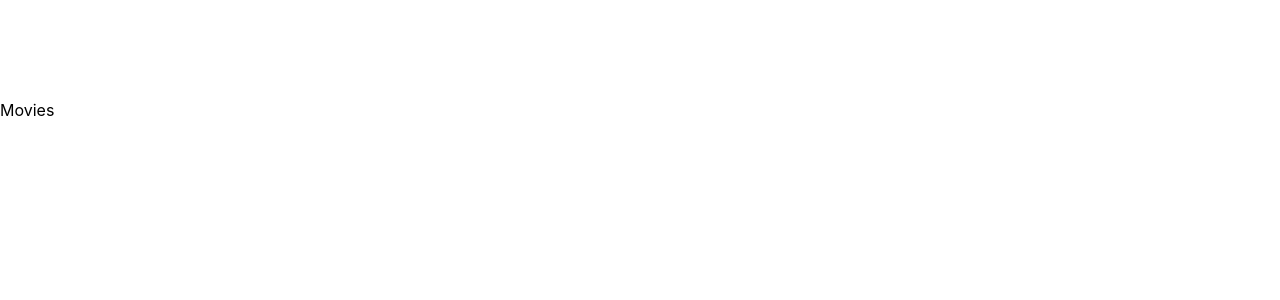
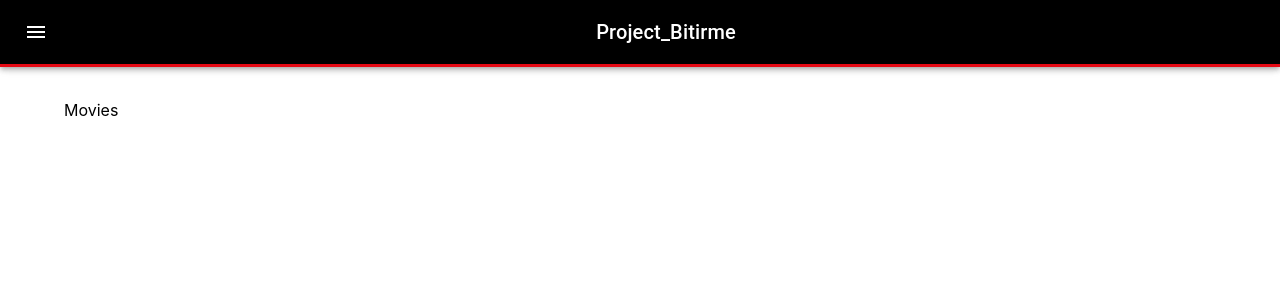
Before and after one commit to AhmetArdaOz/Bitirme-Projesi, a React (Create React App) app in the folder bitirme_projesi/: page /movies in a window 1280 px wide. Shown: the top 300 px of the page. Built offline with nearby package versions, Linux system fonts and the light colour scheme.

Commit message:
router bug fixed

```diff
--- a/bitirme_projesi/src/App.js
+++ b/bitirme_projesi/src/App.js
@@ -19,7 +19,7 @@ const router = createBrowserRouter(
   createRoutesFromElements(
     <>
       <Route path="/" element={<RootLayout/>}>
-        <Route path="/" element={<MainPage />} />
+        <Route index element={<MainPage />} />
         <Route path="movies" element={<Movies />} />
         <Route path="series" element={<Series />} />
         <Route path="oldbutgold" element={<OldButGold />} />
--- /dev/null
+++ b/bitirme_projesi/src/components/AppBar.js
@@ -0,0 +1,65 @@
+import React, {useState} from "react";
+import {useNavigate} from "react-router-dom";
+import {
+        AppBar,
+        Toolbar,
+        Typography,
+        IconButton,
+        Drawer,
+        List,
+        ListItem,
+        ListItemText,
+} from "@mui/material";
+import MenuIcon from "@mui/icons-material/Menu";
+import "../styling/AppBar.css"
+
+export default function MainBar(){
+    const [drawerOpen, setDrawerOpen] = useState(false);
+    const navigate = useNavigate();
+
+    const toggleDrawer = () => {
+        setDrawerOpen(!drawerOpen);
+    };
+
+    const handleDrawerItemClick = (route) => {
+        navigate(route);
+        setDrawerOpen(false);
+    };
+    return(
+        <div className="Bar">
+            <AppBar className="AppBar" position="fixed">
+                <Toolbar className="AppBar-Toolbar">
+                    <IconButton
+                        size="large"
+                        edge="start"
+                        color="inherit"
+                        aria-label="menu"
+                        sx={{ mr: 2 }}
+                        onClick={toggleDrawer}
+                    >
+                        <MenuIcon />
+                    </IconButton>
+                    <Typography variant="h6" component="div" sx={{ flexGrow: 1 }}>
+                        Project_Bitirme
+                    </Typography>
+                </Toolbar>
+            </AppBar>
+            <Drawer className="Drawer" anchor="left" open={drawerOpen} onClose={toggleDrawer}>
+                <List className="Drawer-List">
+                    <ListItem className="Drawer-ListItem" button onClick={() => handleDrawerItemClick("/")}>
+                        <ListItemText className="Drawer-ListItemText" primary="Home" />
+                    </ListItem>
+                    <ListItem className="Drawer-ListItem" button onClick={() => handleDrawerItemClick("movies")}>
+                        <ListItemText className="Drawer-ListItemText" primary="Movies" />
+                    </ListItem>
+                    <ListItem className="Drawer-ListItem" button onClick={() => handleDrawerItemClick("series")}>
+                        <ListItemText className="Drawer-ListItemText" primary="Series" />
+                    </ListItem>
+                    <ListItem className="Drawer-ListItem" button onClick={() => handleDrawerItemClick("oldbutgold")}>
+                        <ListItemText className="Drawer-ListItemText" primary="Old but Gold" />
+                    </ListItem>
+                </List>
+            </Drawer>
+        </div>
+    )
+}
--- a/bitirme_projesi/src/layout/RootLayout.js
+++ b/bitirme_projesi/src/layout/RootLayout.js
@@ -1,11 +1,17 @@
 import {NavLink,Outlet} from "react-router-dom";
+import MainBar from "../components/AppBar";
+import {Container} from "@mui/material";
 
 export default  function RootLayout(){
     return(
         <div className="root-layout">
-        <main>
-            <Outlet/>
-        </main>
+        <MainBar/>
+        <Container>
+            <main>
+                <Outlet/>
+            </main>
+        </Container>
+
         </div>
     )
 }
--- a/bitirme_projesi/src/pages/MainPage.js
+++ b/bitirme_projesi/src/pages/MainPage.js
@@ -1,69 +1,15 @@
-import React, { useState } from "react";
-import { Outlet, useNavigate } from "react-router-dom";
+import React from "react";
 import {
-  AppBar,
-  Toolbar,
   Typography,
-  IconButton,
   Container,
-  Drawer,
-  List,
-  ListItem,
-  ListItemText,
 } from "@mui/material";
-import MenuIcon from "@mui/icons-material/Menu";
 import { Card, CardActionArea, CardContent, CardMedia } from "@mui/material";
-import { movieData } from "../constants/data"; // Importing movie data
+import { movieData } from "../constants/data";
 import "../styling/MainPage.css";
 
 export default function MainPage() {
-  const [drawerOpen, setDrawerOpen] = useState(false);
-  const navigate = useNavigate();
-
-  const toggleDrawer = () => {
-    setDrawerOpen(!drawerOpen);
-  };
-
-  const handleDrawerItemClick = (route) => {
-    navigate(route);
-    setDrawerOpen(false);
-  };
-
   return (
       <div className="App">
-        <AppBar className="AppBar" position="fixed">
-          <Toolbar className="AppBar-Toolbar">
-            <IconButton
-                size="large"
-                edge="start"
-                color="inherit"
-                aria-label="menu"
-                sx={{ mr: 2 }}
-                onClick={toggleDrawer}
-            >
-              <MenuIcon />
-            </IconButton>
-            <Typography variant="h6" component="div" sx={{ flexGrow: 1 }}>
-              Project_Bitirme
-            </Typography>
-          </Toolbar>
-        </AppBar>
-        <Drawer className="Drawer" anchor="left" open={drawerOpen} onClose={toggleDrawer}>
-          <List className="Drawer-List">
-            <ListItem className="Drawer-ListItem" button onClick={() => handleDrawerItemClick("/")}>
-              <ListItemText className="Drawer-ListItemText" primary="Home" />
-            </ListItem>
-            <ListItem className="Drawer-ListItem" button onClick={() => handleDrawerItemClick("movies")}>
-              <ListItemText className="Drawer-ListItemText" primary="Movies" />
-            </ListItem>
-            <ListItem className="Drawer-ListItem" button onClick={() => handleDrawerItemClick("series")}>
-              <ListItemText className="Drawer-ListItemText" primary="Series" />
-            </ListItem>
-            <ListItem className="Drawer-ListItem" button onClick={() => handleDrawerItemClick("oldbutgold")}>
-              <ListItemText className="Drawer-ListItemText" primary="Old but Gold" />
-            </ListItem>
-          </List>
-        </Drawer>
         <Container className="MainContent">
           <div className="MovieList">
             {movieData.map((movie) => (
--- /dev/null
+++ b/bitirme_projesi/src/styling/AppBar.css
@@ -0,0 +1,46 @@
+.Bar {
+    text-align: center;
+}
+
+.AppBar {
+    background-color: #000 !important;
+    border-bottom: 3px solid #e50914;
+    top: 0;
+    left: 0;
+    width: 100%;
+}
+
+.AppBar-Toolbar {
+    display: flex;
+    justify-content: space-between;
+}
+
+.Drawer {
+    width: 240px; /* Adjust the width as needed */
+}
+
+.Drawer-List {
+    width: 100%;
+    padding: 0;
+}
+
+.Drawer-ListItem {
+    width: 100%;
+    text-align: left;
+}
+
+.Drawer-ListItem:hover {
+    background-color: #f0f0f0; /* Adjust the hover background color */
+}
+
+.Drawer-ListItemText {
+    margin-left: 16px;
+}
+
+.Container {
+    margin: auto;
+}
+
+.MainContent {
+    padding-top: 80px; /* Adjust padding-top to make space for the app bar */
+}
```
